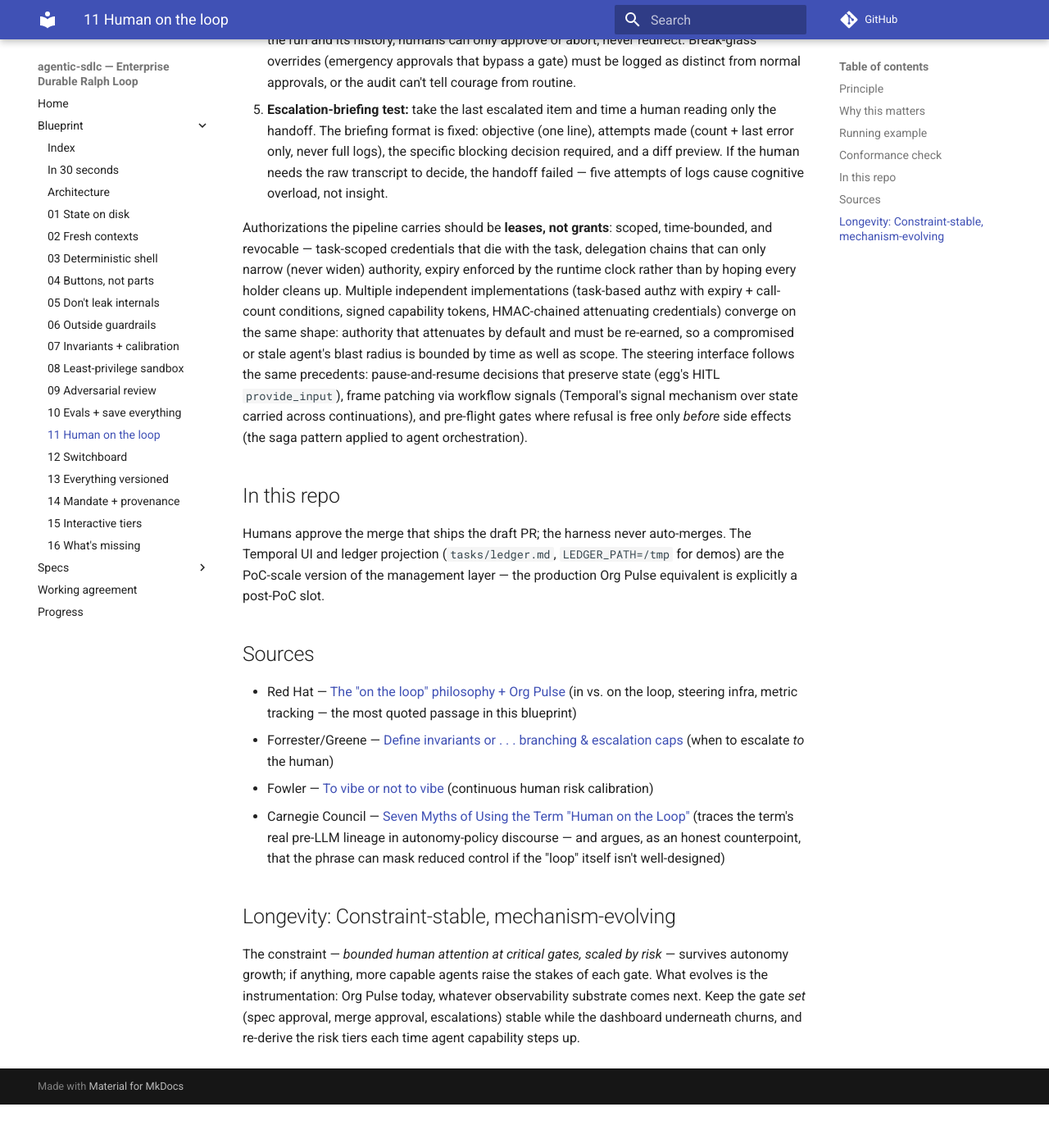
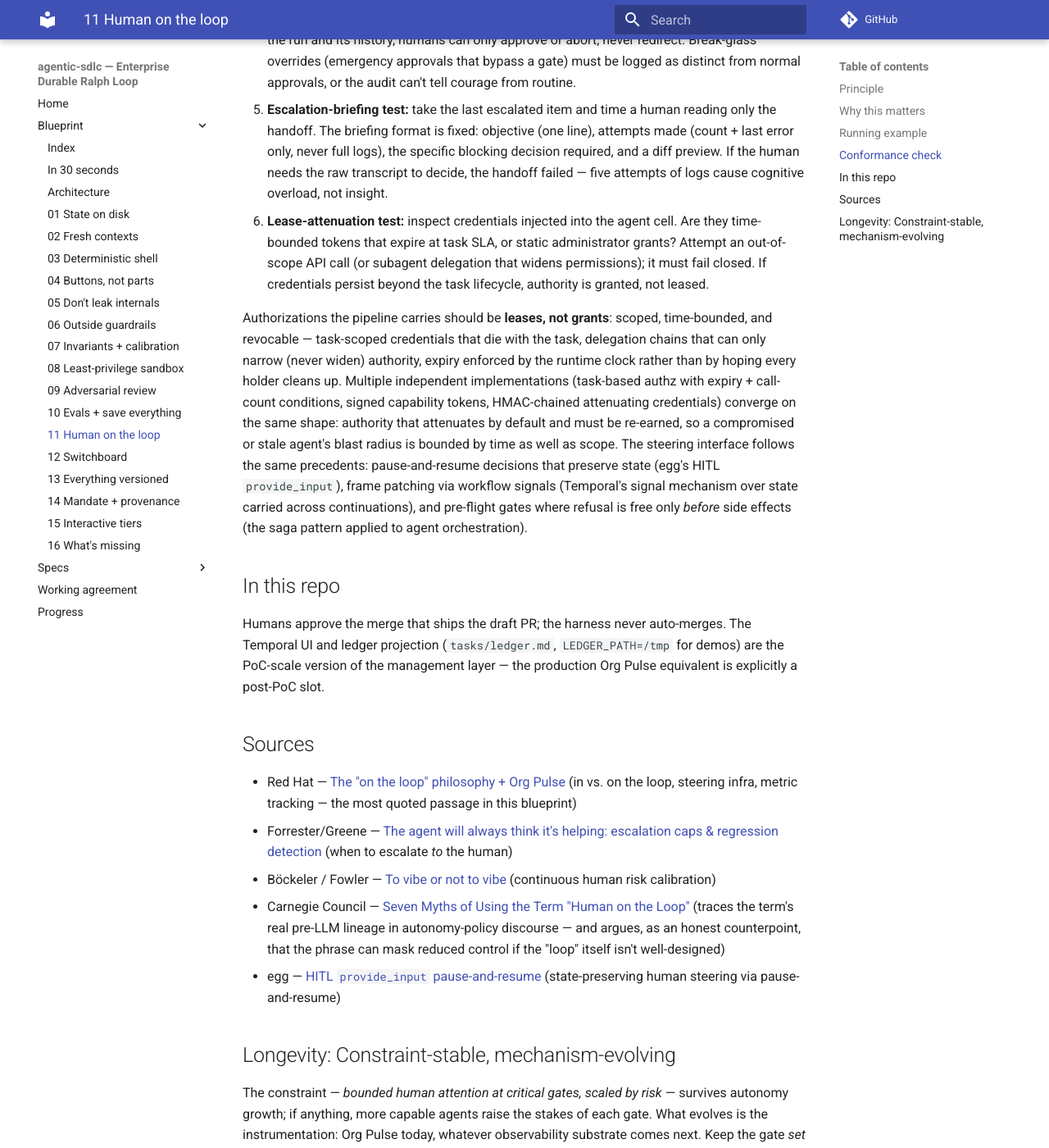
Before and after one commit to johwes/agentic-sdlc, an MkDocs documentation site: the page built from docs/blueprint/11-human-on-the-loop.md, in a window 1280 px wide and 1400 px high, scrolled down 1779 px. Shown: the whole window at 82% size. Built offline with MkDocs 1.6.1 and Material for MkDocs 9.7.7, drawn with Linux system fonts in a browser that asks for light colours; comment, search, counter and statistics services are not loaded; before the commit the page ends 3126 px from its top, so only the background shows below that.

Commit message:
docs(blueprint): apply factor-11 review (lease test, label fix, attribution)

```diff
--- a/docs/blueprint/11-human-on-the-loop.md
+++ b/docs/blueprint/11-human-on-the-loop.md
@@ -36,6 +36,7 @@ The rate-limit feature moves through triage → plan → code → review → ver
 3. **Overcommit test:** can your dashboard compare planned work against *historical* throughput and flag when the plan exceeds what the team (humans + agents) actually delivers? If not, planning is detached from the system's demonstrated capacity.
 4. **In-flight steering test:** pause a running task mid-attempt, patch its work order (narrow the scope, add a constraint), and resume. The next attempt must pick up the patch with execution history intact — no restart-from-scratch, no lost receipts. If steering requires killing the run and its history, humans can only approve or abort, never redirect. Break-glass overrides (emergency approvals that bypass a gate) must be logged as distinct from normal approvals, or the audit can't tell courage from routine.
 5. **Escalation-briefing test:** take the last escalated item and time a human reading only the handoff. The briefing format is fixed: objective (one line), attempts made (count + last error only, never full logs), the specific blocking decision required, and a diff preview. If the human needs the raw transcript to decide, the handoff failed — five attempts of logs cause cognitive overload, not insight.
+6. **Lease-attenuation test:** inspect credentials injected into the agent cell. Are they time-bounded tokens that expire at task SLA, or static administrator grants? Attempt an out-of-scope API call (or subagent delegation that widens permissions); it must fail closed. If credentials persist beyond the task lifecycle, authority is granted, not leased.
 
 Authorizations the pipeline carries should be **leases, not grants**: scoped, time-bounded, and revocable — task-scoped credentials that die with the task, delegation chains that can only narrow (never widen) authority, expiry enforced by the runtime clock rather than by hoping every holder cleans up. Multiple independent implementations (task-based authz with expiry + call-count conditions, signed capability tokens, HMAC-chained attenuating credentials) converge on the same shape: authority that attenuates by default and must be re-earned, so a compromised or stale agent's blast radius is bounded by time as well as scope. The steering interface follows the same precedents: pause-and-resume decisions that preserve state (egg's HITL `provide_input`), frame patching via workflow signals (Temporal's signal mechanism over state carried across continuations), and pre-flight gates where refusal is free only *before* side effects (the saga pattern applied to agent orchestration).
 
@@ -46,9 +47,10 @@ Humans approve the merge that ships the draft PR; the harness never auto-merges.
 ## Sources
 
 - Red Hat — [The "on the loop" philosophy + Org Pulse](https://www.redhat.com/en/blog/building-future-core-concepts-red-hats-agentic-software-development-life-cycle) (in vs. on the loop, steering infra, metric tracking — the most quoted passage in this blueprint)
-- Forrester/Greene — [Define invariants or . . . branching & escalation caps](https://dev.to/jessica_jason/engineering-for-non-deterministic-coworkers-p0j#the-agent-will-always-think-its-helping) (when to escalate *to* the human)
-- Fowler — [To vibe or not to vibe](https://martinfowler.com/articles/exploring-gen-ai/to-vibe-or-not-vibe.html) (continuous human risk calibration)
+- Forrester/Greene — [The agent will always think it's helping: escalation caps & regression detection](https://dev.to/jessica_jason/engineering-for-non-deterministic-coworkers-p0j#the-agent-will-always-think-its-helping) (when to escalate *to* the human)
+- Böckeler / Fowler — [To vibe or not to vibe](https://martinfowler.com/articles/exploring-gen-ai/to-vibe-or-not-vibe.html) (continuous human risk calibration)
 - Carnegie Council — [Seven Myths of Using the Term "Human on the Loop"](https://www.carnegiecouncil.org/media/article/7-myths-of-using-the-term-human-on-the-loop) (traces the term's real pre-LLM lineage in autonomy-policy discourse — and argues, as an honest counterpoint, that the phrase can mask reduced control if the "loop" itself isn't well-designed)
+- egg — [HITL `provide_input` pause-and-resume](https://github.com/jwbron/egg) (state-preserving human steering via pause-and-resume)
 
 ## Longevity: Constraint-stable, mechanism-evolving
 
```
